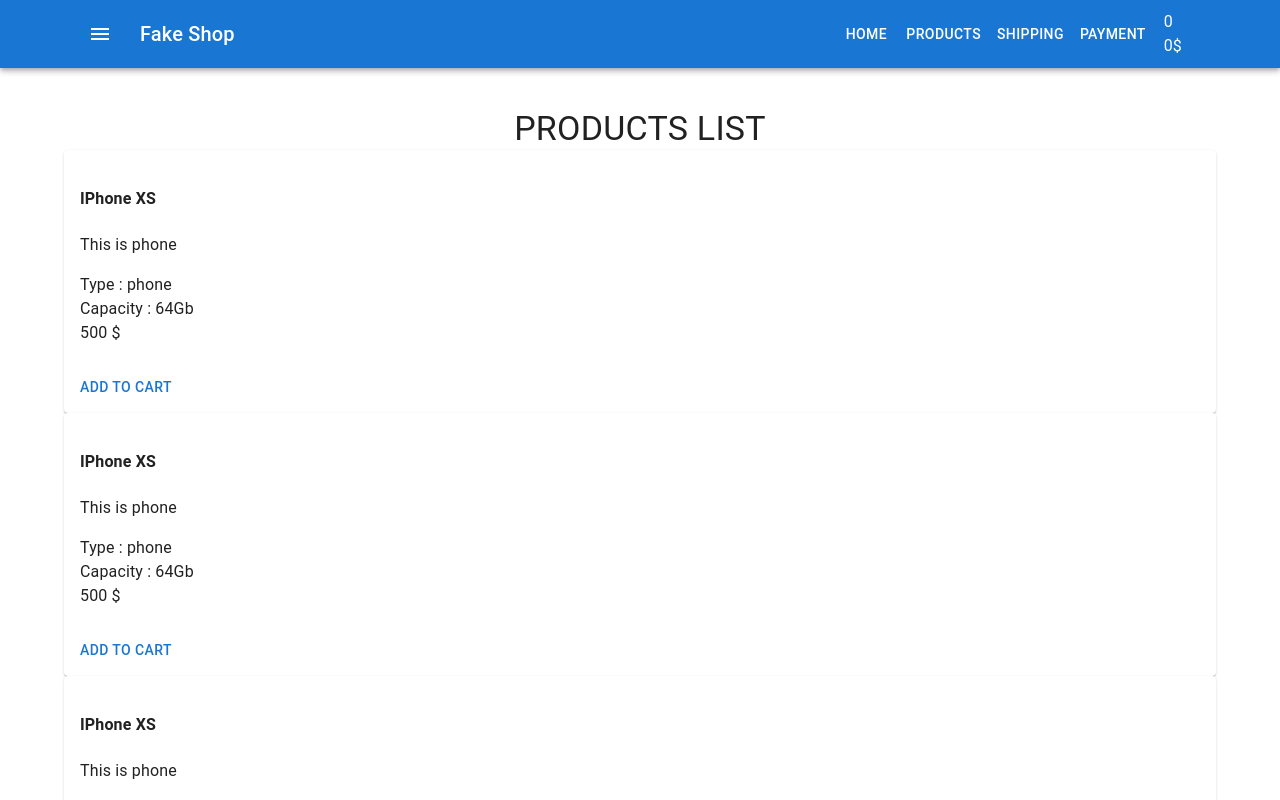
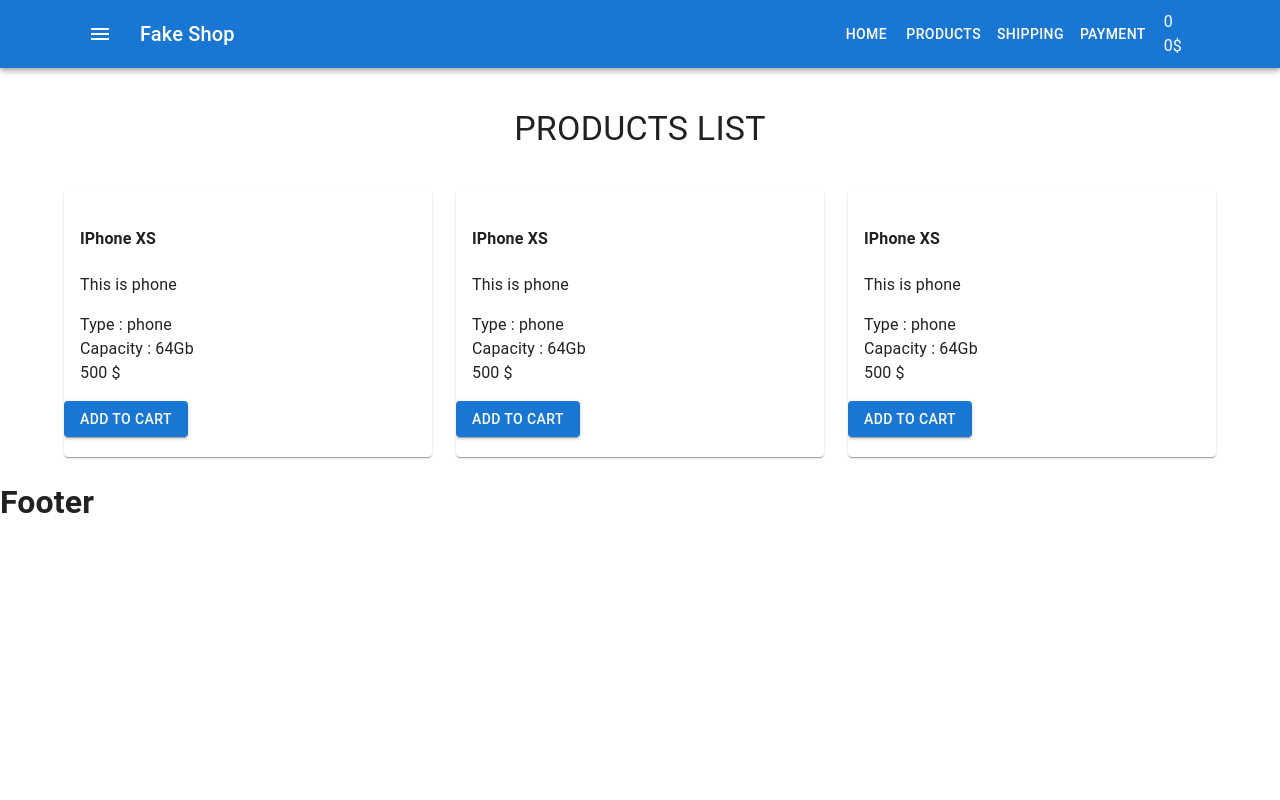
Before and after one commit to teresa1707/shopProject, a React (Create React App) app: page / in a window 1280 px wide. Shown: the top 800 px of the page. Built offline with nearby package versions, Linux system fonts and the light colour scheme.

Commit message:
styles, .scss does not work

```diff
--- a/src/components/Products/ProductsList.js
+++ b/src/components/Products/ProductsList.js
@@ -1,6 +1,7 @@
 import React from 'react'
 import { Typography } from '@mui/material'
 import { ProductsListItems } from './ProductsListItems'
+import { Grid } from '@mui/material'
 
 export const ProductsList = () => {
     return (
@@ -9,15 +10,29 @@
                 variant="h4"
                 align="center"
                 style={{
-                    marginTop: 40,
+                    margin: '40px 0',
                     textTransform: 'uppercase',
                 }}
             >
                 Products List
             </Typography>
-            <ProductsListItems />
-            <ProductsListItems />
-            <ProductsListItems />
+            <Grid
+                container
+                spacing={3}
+                direction="row"
+                justifyContent="center"
+                gridItems="center"
+            >
+                <Grid item xs={12} sm={6} md={4}>
+                    <ProductsListItems />
+                </Grid>
+                <Grid item xs={12} sm={6} md={4}>
+                    <ProductsListItems />
+                </Grid>
+                <Grid item xs={12} sm={6} md={4}>
+                    <ProductsListItems />
+                </Grid>
+            </Grid>
         </>
     )
 }
--- /dev/null
+++ b/src/components/Products/ProductsListItems.css
@@ -0,0 +1,7 @@
+.add-to-cart-block {
+  -webkit-box-pack: center;
+      -ms-flex-pack: center;
+          justify-content: center;
+  margin-bottom: 20px;
+}
+/*# sourceMappingURL=ProductsListItems.css.map */
--- a/src/components/Products/ProductsListItems.js
+++ b/src/components/Products/ProductsListItems.js
@@ -1,5 +1,6 @@
 import React from 'react'
 import { Card, CardActions, CardContent, Button } from '@mui/material'
+import './ProductsListItems.scss'
 
 export const ProductsListItems = () => {
     return (
@@ -11,8 +12,8 @@
                 <div>Capacity : 64Gb</div>
                 <div>500 $</div>
             </CardContent>
-            <CardActions>
-                <Button>Add to cart</Button>
+            <CardActions class="add-to-cart-block">
+                <Button variant="contained">Add to cart</Button>
             </CardActions>
         </Card>
     )
--- /dev/null
+++ b/src/components/Products/ProductsListItems.scss
@@ -0,0 +1,4 @@
+.add-to-cart-block {
+    justify-content: center;
+    margin-bottom: 20px;
+}
```
Also changed, not shown: 1 other file (tests, documents, lock files or other folders).
